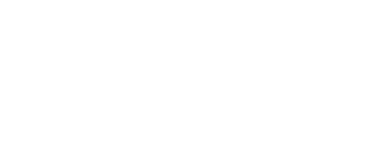
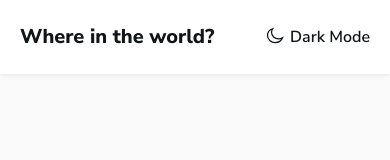
Before and after one commit to ZUHRIDDIN-SHARIPOV/restcountries-frontend-mentor, a plain HTML site: page index.html in a window 390 px wide. Drawn offline with Linux system fonts and the light colour scheme.

Commit message:
The header part of the site is finished.

```diff
--- a/index.html
+++ b/index.html
@@ -11,8 +11,30 @@
   <body>
     <header class="site-header">
       <div class="container site-header__container">
-        <div class="site-header__block"></div>
-        <nav class="site-nav"></nav>
+        <div class="site-header__block">
+          <a href="/">
+            <h1 class="site-header__title">Where in the world?</h1>
+          </a>
+          <div class="site-header__content">
+            <div class="site-header__content-icon">
+              <svg
+                xmlns="http://www.w3.org/2000/svg"
+                width="20"
+                height="20"
+                viewBox="0 0 20 20"
+                fill="none">
+                <path
+                  fill-rule="evenodd"
+                  clip-rule="evenodd"
+                  d="M13.5532 13.815C9.66857 13.815 6.51929 10.9278 6.51929 7.36821C6.51929 6.0253 6.96679 4.78158 7.73143 3.75C4.69036 4.69515 2.5 7.33122 2.5 10.4381C2.5 14.3385 5.94929 17.5 10.2036 17.5C13.5929 17.5 16.4696 15.4932 17.5 12.7045C16.375 13.4048 15.0161 13.815 13.5532 13.815Z"
+                  fill="white"
+                  stroke="#111517"
+                  stroke-width="1.25" />
+              </svg>
+            </div>
+            <p class="site-header__content-text">Dark Mode</p>
+          </div>
+        </div>
       </div>
     </header>
     <main>
--- a/scss/_global.scss
+++ b/scss/_global.scss
@@ -9,6 +9,7 @@ html {
 }
 body {
   margin: 0;
+  background-color: $light-grey;
 }
 ul,
 ol {
--- a/scss/_mixin.scss
+++ b/scss/_mixin.scss
@@ -0,0 +1,13 @@
+@mixin title {
+  font-family: $main-font;
+  font-weight: 800;
+  font-size: 24px;
+  color: $black;
+}
+@mixin text {
+  font-family: $main-font;
+  font-weight: 600;
+  line-height: 16px;
+  font-size: 14px;
+  color: $black;
+}
--- a/scss/_variables.scss
+++ b/scss/_variables.scss
@@ -1,3 +1,7 @@
 $main-font: "Nunito Sans";
+$white: #fff;
 $black: #111517;
-$gray: #848484;
+$light-grey: #fafafa;
+$grey: #848484;
+$light-blue: #2b3844;
+$dark-blue: #202c36;
--- a/scss/block/_header.scss
+++ b/scss/block/_header.scss
@@ -0,0 +1,47 @@
+.site-header {
+  position: fixed;
+  top: 0;
+  left: 0;
+  right: 0;
+  background-color: $white;
+  box-shadow: 0px 2px 4px 0px rgba(0, 0, 0, 0.06);
+}
+.site-header__block {
+  display: flex;
+  align-items: center;
+  justify-content: space-between;
+  padding: 23px 0 24px 0;
+}
+.site-header__title {
+  @include title;
+}
+.site-header__content {
+  display: flex;
+  align-items: center;
+  column-gap: 8px;
+  cursor: pointer;
+}
+.site-header__content-text {
+  @include text;
+  font-size: 16px;
+}
+
+@media only screen and (max-width: 480px) {
+  .site-header__title {
+    font-size: 20px;
+  }
+  .site-header__content {
+    column-gap: 5px;
+  }
+}
+@media only screen and (max-width: 375px) {
+  .site-header__title {
+    font-size: 17px;
+  }
+  .site-header__content {
+    column-gap: 2.7px;
+  }
+  .site-header__content-text {
+    font-size: 14.7px;
+  }
+}
--- a/scss/block/_hero.scss
+++ b/scss/block/_hero.scss
@@ -0,0 +1,3 @@
+.hero {
+  margin-top: 79px;
+}
```
Also changed, not shown: css/main.css, 1 other file.
